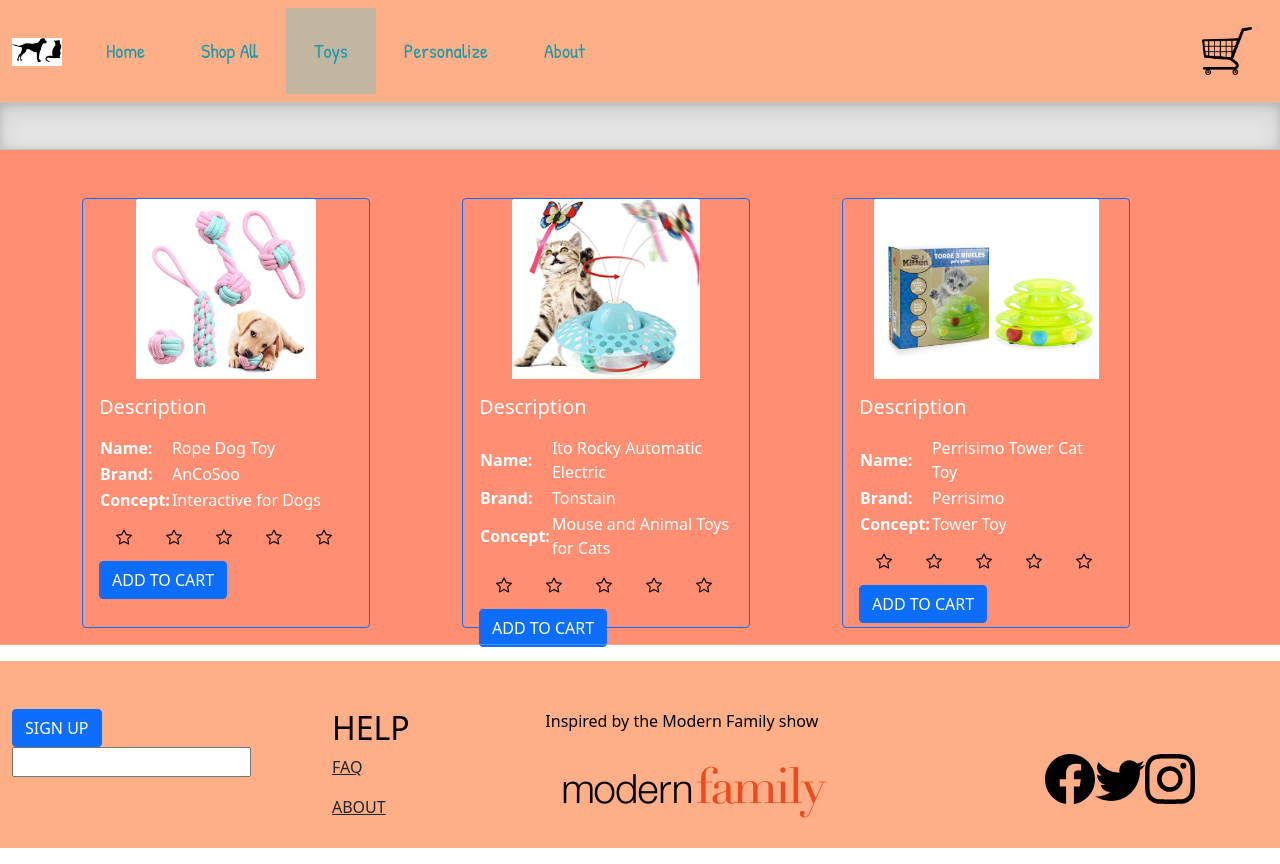
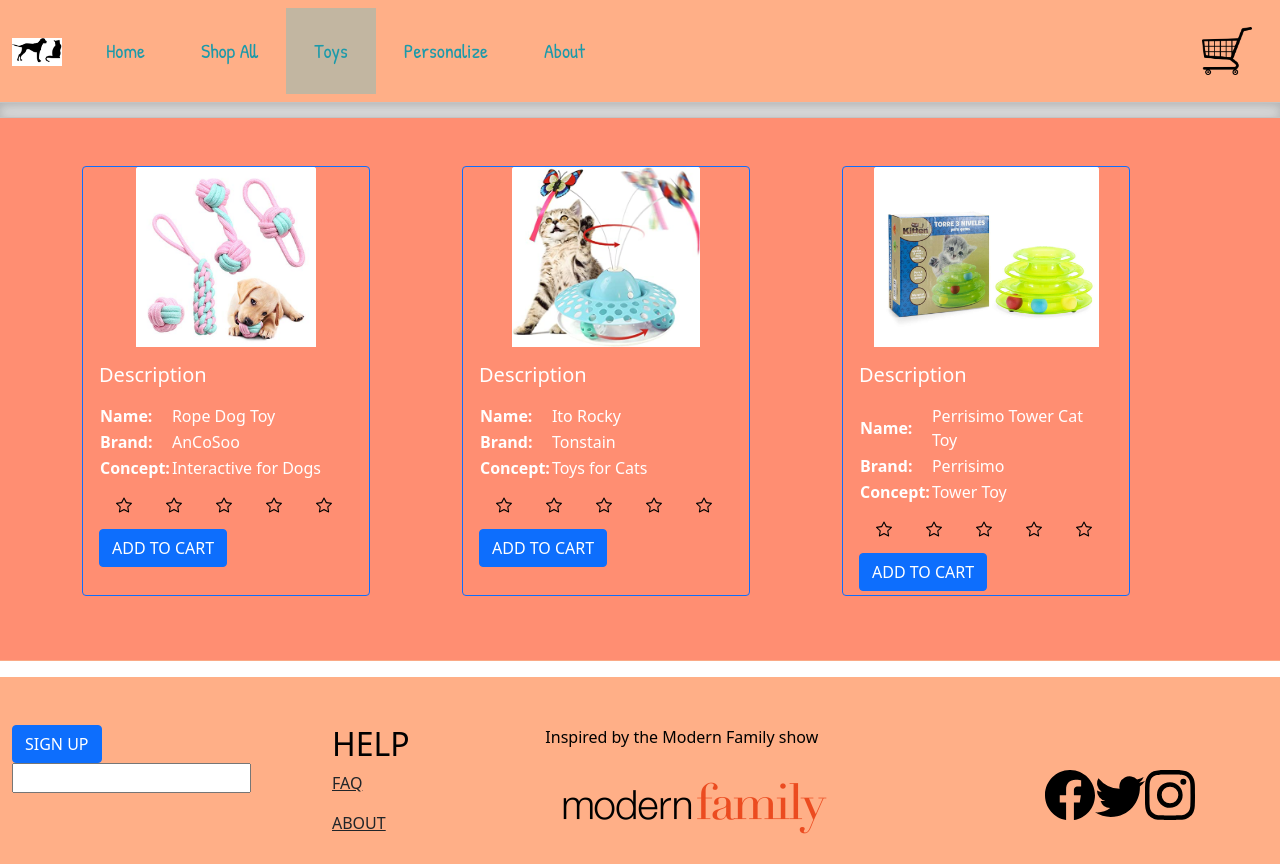
Before and after one commit to MigueIzmaya/stellas-dog-beds-bootstrap, a website: page pages/toys.html in a window 1280 px wide. Drawn offline with nearby package versions, Linux system fonts and the light colour scheme.

Commit message:
add style in cards

```diff
--- a/package.json
+++ b/package.json
@@ -5,7 +5,7 @@
   "main": "index.js",
   "scripts": {
     "test": "echo \"Error: no test specified\" && exit 1",
-    "build-css": "node-sass --include-path scss scss/style.scss css/main.css --output-style compressed",
+    "build-css": "node-sass --include-path scss scss/style.scss css/main.css",
     "watch-css": "nodemon -e scss -x \"npm run build-css\""
 
   },
--- a/pages/toys.html
+++ b/pages/toys.html
@@ -71,7 +71,7 @@
         <section>
             <div class="container pt-5">
                 <div class="row">
-                    <div class="col-12 col-md-4">
+                    <div class="col-12 col-sm-12 col-md-12 col-lg-4 pb-5">
                         <div class="card text-white border-primary bg-transparent card-image-head">
                             <img src="../public/img/toy_1.jpg" class="mx-auto d-block bg-white card-img-top product-image" alt="...">
                             <div class="card-body">
@@ -101,7 +101,7 @@
                           </div>
                     </div>
 
-                    <div class="col-12 col-md-4">
+                    <div class="col-12 col-sm-12 col-md-12 col-lg-4 pb-5">
                         <div class="card text-white border-primary bg-transparent card-image-head">
                             <img src="../public/img/toy_2.jpg" class="mx-auto d-block bg-white card-img-top product-image" alt="...">
                             <div class="card-body">
@@ -110,7 +110,7 @@
                                 <table>
                                     <tr>
                                         <th>Name:</th>
-                                        <td>Ito Rocky Automatic Electric </td>
+                                        <td>Ito Rocky</td>
                                     </tr>
 
                                     <tr>
@@ -120,7 +120,7 @@
 
                                     <tr>
                                         <th>Concept:</th>
-                                        <td>Mouse and Animal Toys for Cats</td>
+                                        <td>Toys for Cats</td>
                                     </tr>
                                 </table>
                               </p>
@@ -130,7 +130,7 @@
                           </div>
                     </div>
 
-                    <div class="col-12 col-md-4">
+                    <div class="col-12 col-sm-12 col-md-12 col-lg-4 pb-5">
                         <div class="card text-white border-primary bg-transparent card-image-head">
                             <img src="../public/img/toy_3.jpg" class="mx-auto d-block bg-white card-img-top product-image" alt="...">
                             <div class="card-body">
--- a/scss/style.scss
+++ b/scss/style.scss
@@ -1,5 +1,7 @@
 @import "variables";
 @import "mixins";
+
+
 
 /**** BODY ****/
 
@@ -68,7 +70,7 @@
 /***************************************************/
 
 .divider {
-    height: 3rem;
+    height: 1rem;
     background-color: $divider-background-color;
     border: solid $divider-border-color;
     border-width: 1px 0;
```
Also changed, not shown: index.html (+4 -4 lines), pages/shop.html (+8 -8 lines), css/main.css.
